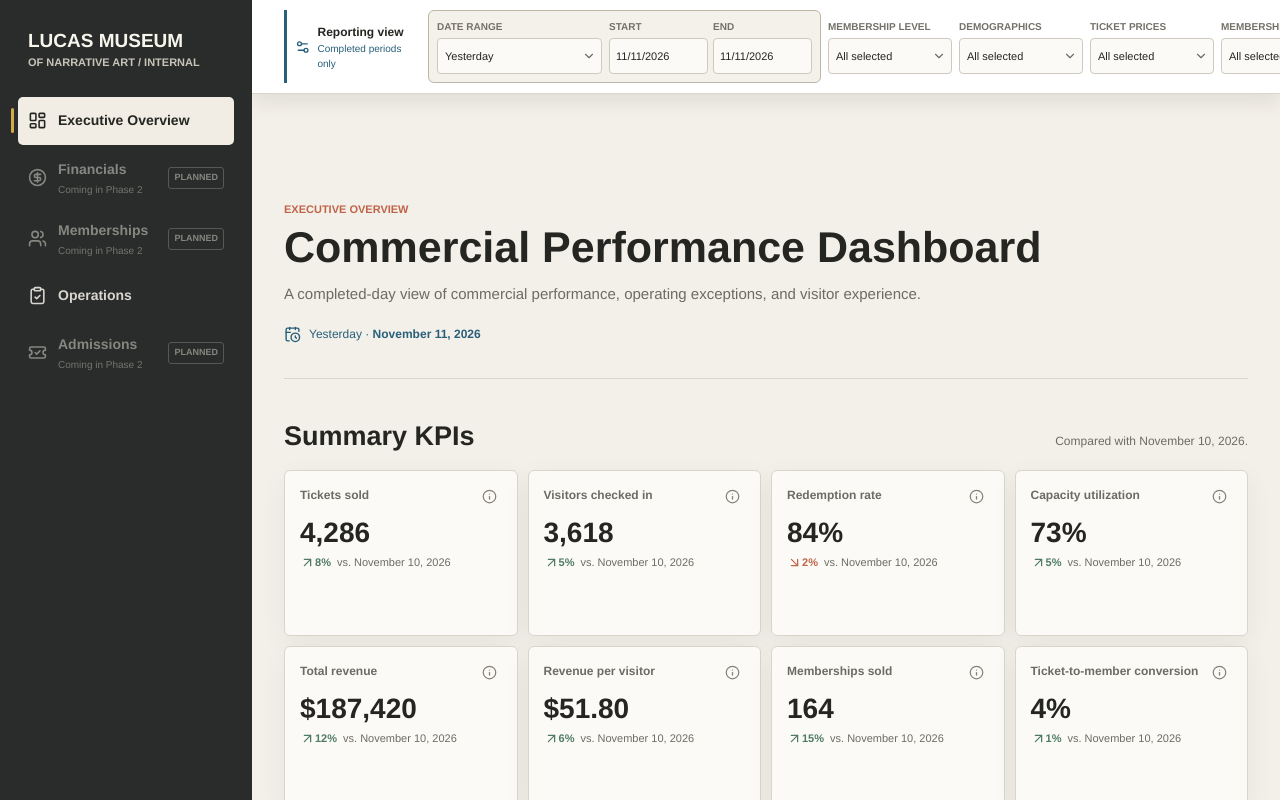
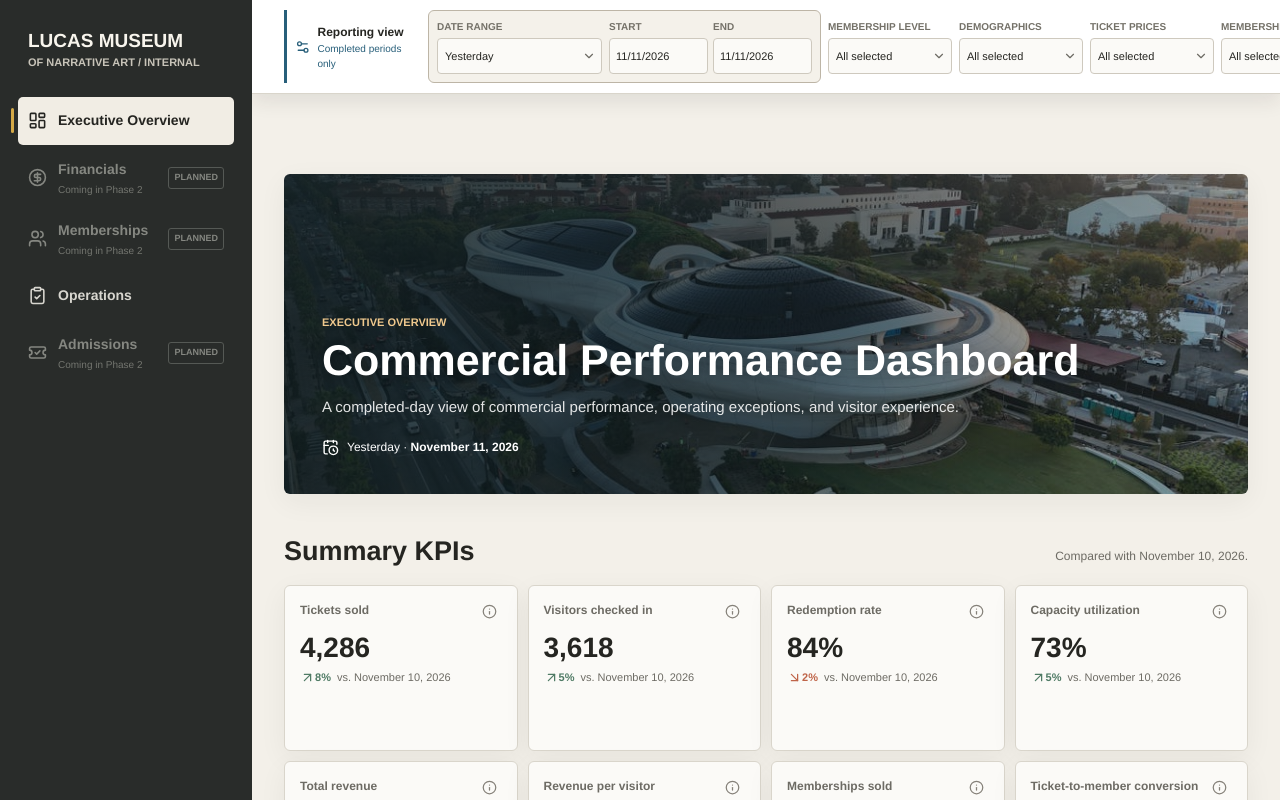
Before and after one commit to michaelbodellslalom/lucas-museum-dashboard, a React (Vite) app: page / in a window 1280 px wide. Shown: the top 800 px of the page. Built offline with nearby package versions, Linux system fonts and the light colour scheme.

Commit message:
Add museum aerial hero backgrounds

```diff
--- a/src/index.css
+++ b/src/index.css
@@ -84,11 +84,12 @@ h1, h2, h3 { letter-spacing: 0; }
 
 #main-content { min-width: 0; }
 .page { width: min(100%, 1540px); margin: 0 auto; padding: 38px 32px 64px; }
-.page-hero { min-height: 205px; padding-bottom: 35px; border-bottom: 1px solid var(--line); display: flex; justify-content: space-between; gap: 40px; align-items: flex-end; }
+.page-hero { min-height: 320px; padding: 38px; border: 0; border-radius: 6px; display: flex; justify-content: space-between; gap: 40px; align-items: flex-end; overflow: hidden; background: linear-gradient(90deg, rgba(16, 28, 31, .86) 0%, rgba(16, 28, 31, .66) 48%, rgba(16, 28, 31, .28) 100%), url('../Images/opening-cleanup.jpg') center 48% / cover no-repeat; box-shadow: var(--shadow); }
 .eyebrow, .section-kicker { display: block; margin-bottom: 10px; color: var(--terracotta); font-size: 11px; line-height: 1; font-weight: 800; text-transform: uppercase; }
-.page-hero h1 { max-width: 850px; margin-bottom: 12px; font-size: 43px; line-height: 1.04; font-weight: 600; }
-.page-hero > div:first-child > p { max-width: 780px; color: var(--muted); font-size: 15px; line-height: 1.55; }
-.hero-period { margin-top: 20px; display: flex; align-items: center; gap: 8px; color: var(--blue); font-size: 12px; }
+.page-hero .eyebrow { color: #f0c98e; }
+.page-hero h1 { max-width: 850px; margin-bottom: 12px; color: #fff; font-size: 43px; line-height: 1.04; font-weight: 600; text-shadow: 0 2px 16px rgba(0, 0, 0, .3); }
+.page-hero > div:first-child > p { max-width: 780px; color: rgba(255, 255, 255, .88); font-size: 15px; line-height: 1.55; }
+.hero-period { margin-top: 20px; display: flex; align-items: center; gap: 8px; color: #fff; font-size: 12px; }
 .operations-summary { width: 280px; flex: 0 0 280px; padding: 18px; border: 1px solid var(--line); border-top: 3px solid var(--yellow); border-radius: 6px; background: var(--paper); box-shadow: var(--shadow); }
 .operations-summary > div:first-child { display: flex; justify-content: space-between; align-items: center; gap: 8px; }
 .operations-summary > div:first-child > span { color: var(--muted); font-size: 11px; font-weight: 700; text-transform: uppercase; }
@@ -223,7 +224,7 @@ tbody th { min-width: 120px; font-size: 12px; } td:last-child { min-width: 200px
 @media (max-width: 640px) {
   html { scroll-padding-top: 90px; }
   .filter-bar { padding: 8px 12px; grid-template-columns: 38px minmax(0, 1fr); gap: 8px; }.filter-title { display: none; }.filter-controls { width: max-content; }
-  .page { padding: 26px 14px 48px; }.page-hero { min-height: auto; padding-bottom: 26px; flex-direction: column; align-items: stretch; gap: 22px; }.page-hero h1 { font-size: 32px; }.operations-summary { width: 100%; flex-basis: auto; }
+  .page { padding: 26px 14px 48px; }.page-hero { min-height: 360px; padding: 24px 20px; flex-direction: column; align-items: stretch; justify-content: flex-end; gap: 22px; background-position: 55% center; }.page-hero h1 { font-size: 32px; }.operations-summary { width: 100%; flex-basis: auto; }
   .page > section, .operations-band { margin-top: 34px; }.section-heading { align-items: flex-start; flex-direction: column; gap: 4px; }
   .kpi-grid { grid-template-columns: 1fr 1fr; gap: 7px; }.kpi-card { min-height: 175px; padding: 12px; }.kpi-card > strong { font-size: 25px; }.source-badge { white-space: normal; }
   .chart-card { padding: 14px; }.card-heading { flex-direction: column; }.chart-card-tools { width: 100%; justify-content: space-between; }.chart-view-filter { margin-left: auto; }.insight { margin: 10px -14px -14px; padding: 12px 14px; grid-template-columns: 1fr; }.insight > b { grid-column: 1; }.membership-chart { grid-template-columns: 1fr; }
```
Also changed, not shown: Images/opening-cleanup.jpg (added).
